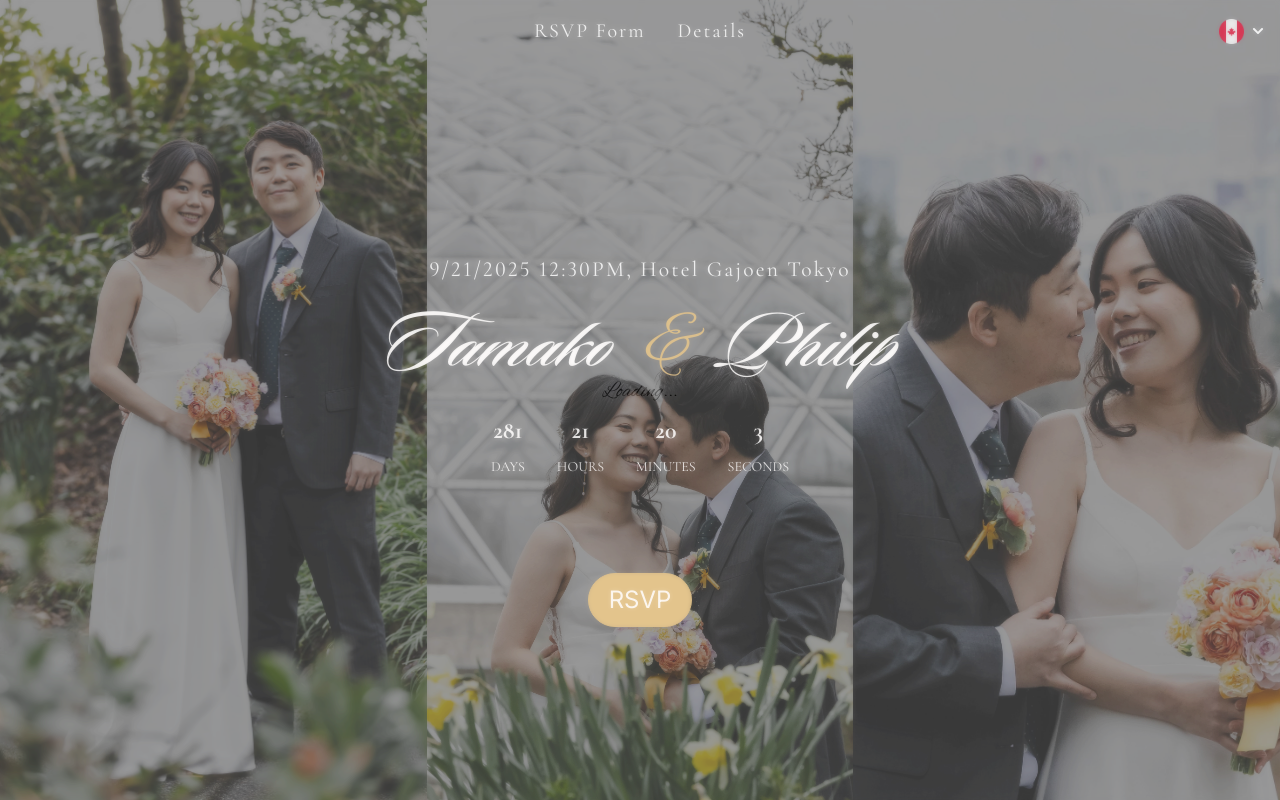
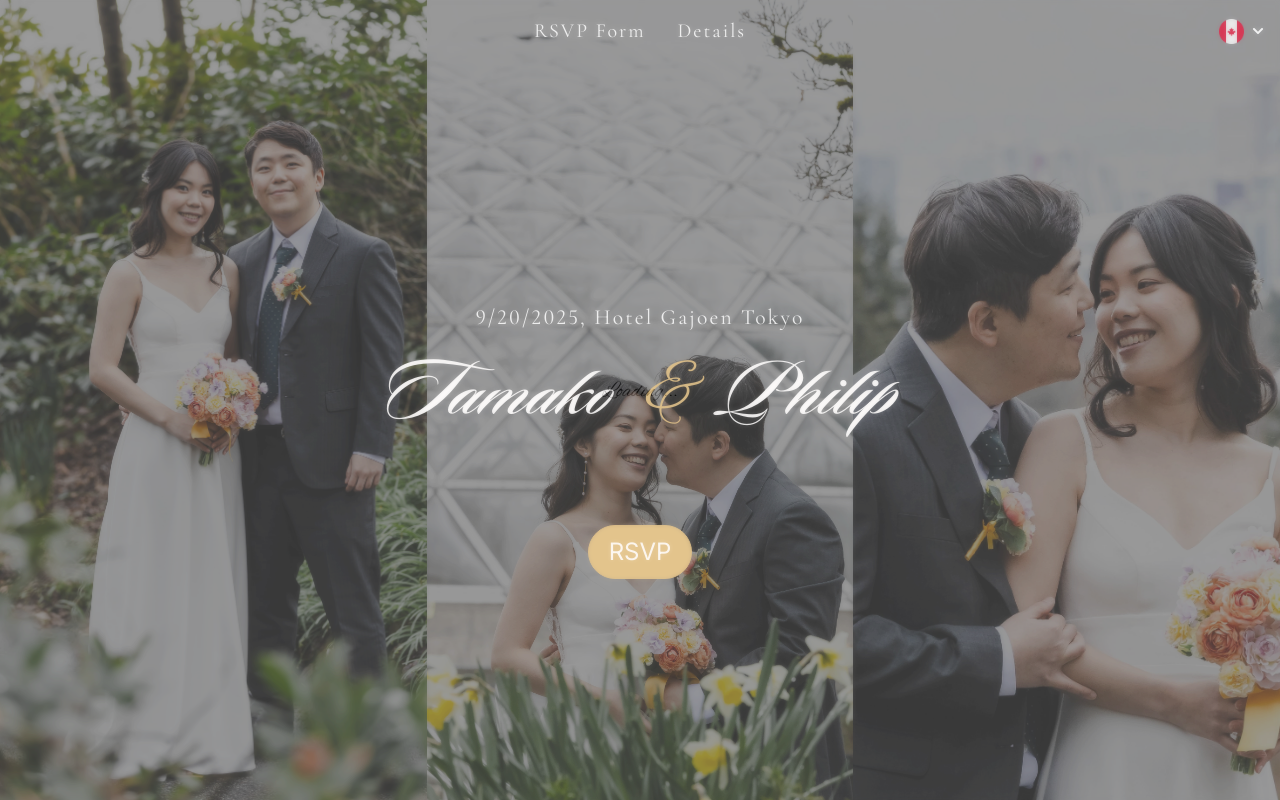
Before and after one commit to chophilip21/wedding_page, a Next.js app: page / in a window 1280 px wide. Shown: the top 800 px of the page. Built offline with nearby package versions, Linux system fonts and the light colour scheme.

Commit message:
move the count down to the bottom

```diff
--- a/src/components/Homepage/InfoSection.js
+++ b/src/components/Homepage/InfoSection.js
@@ -7,11 +7,12 @@
  */
 
 import Link from "next/link";
-import React from "react";
+import React, { useState, useEffect } from "react";
 import Image from "next/image";
 import { motion } from "framer-motion";
 import images from "@/utils/imagesImport";
 import translations from "@/utils/translations";
+import { getCountdown } from "@/utils/countdownHelper";
 
 const InfoSection = ({ language }) => {
   // Framer‑Motion variants
@@ -150,9 +151,69 @@ const InfoSection = ({ language }) => {
             </p>
           </div>
         </div>
+
+        {/* Countdown Section */}
+        <CountdownTimer language={language} />
       </div>
     </section>
   );
 };
 
+const CountdownTimer = ({ language }) => {
+  const [countdown, setCountdown] = useState(null);
+  const [isClient, setIsClient] = useState(false);
+
+  useEffect(() => {
+    setIsClient(true);
+    setCountdown(getCountdown());
+
+    const intervalId = setInterval(() => {
+      setCountdown(getCountdown());
+    }, 1000);
+
+    return () => clearInterval(intervalId);
+  }, []);
+
+  if (!isClient || !countdown) return null;
+
+  const { days, day, hours, hour, minutes, minute, seconds, second } =
+    translations[language].welcome_section;
+
+  if (countdown.message) return null; // Don't show countdown if wedding has passed
+
+  return (
+    <div className="w-full mt-12 text-center">
+      <h5 className="mb-6">
+        {language === 'en' ? 'Counting Down' : language === 'ko' ? '카운트다운' : 'カウントダウン'}
+      </h5>
+      <div className="flex justify-center gap-4 md:gap-8">
+        <div className="flex flex-col items-center">
+          <span className="text-2xl font-bold">{countdown.days}</span>
+          <span className="text-sm">
+            {countdown.days === 1 ? day : days}
+          </span>
+        </div>
+        <div className="flex flex-col items-center">
+          <span className="text-2xl font-bold">{countdown.hours}</span>
+          <span className="text-sm">
+            {countdown.hours === 1 ? hour : hours}
+          </span>
+        </div>
+        <div className="flex flex-col items-center">
+          <span className="text-2xl font-bold">{countdown.minutes}</span>
+          <span className="text-sm">
+            {countdown.minutes === 1 ? minute : minutes}
+          </span>
+        </div>
+        <div className="flex flex-col items-center">
+          <span className="text-2xl font-bold">{countdown.seconds}</span>
+          <span className="text-sm">
+            {countdown.seconds === 1 ? second : seconds}
+          </span>
+        </div>
+      </div>
+    </div>
+  );
+};
+
 export default InfoSection;
--- a/src/components/Homepage/WelcomeSection.js
+++ b/src/components/Homepage/WelcomeSection.js
@@ -16,39 +16,9 @@ import { Link as ScrollLink } from "react-scroll";
 import Tilt from "react-parallax-tilt";
 
 const WelcomeSection = ({ language }) => {
-  const [countdown, setCountdown] = useState(null); // Set initial state as null
-  const [isClient, setIsClient] = useState(false); // Track if we're on the client side, for the countdown delay
-
-  useEffect(() => {
-    setIsClient(true); // This will only be true on the client
-    setCountdown(getCountdown()); // Set the initial countdown state
-
-    const intervalId = setInterval(() => {
-      setCountdown(getCountdown());
-    }, 1000); // Update the countdown every second
-
-    return () => clearInterval(intervalId); // Cleanup on unmount
-  }, []);
-
   // Destructure translation strings
   const { her, him } = translations[language].couple;
-  const {
-    small_text,
-    days,
-    day,
-    hours,
-    hour,
-    minutes,
-    minute,
-    seconds,
-    second,
-    button,
-  } = translations[language].welcome_section;
-
-  // If it's still rendering on the server, don't show the countdown
-  if (!isClient || countdown === null) {
-    return null;
-  }
+  const { small_text, button } = translations[language].welcome_section;
 
   return (
     <section
@@ -57,14 +27,12 @@ const WelcomeSection = ({ language }) => {
     >
       {/* Text Section */}
       <div className="absolute w-full h-full min-h-svh flex flex-col justify-center items-center z-10 gap-0">
-        {!countdown.message && (
         <p
           translate="no"
           className="font-normal text-white tracking-widest mt-20 [font-variant-numeric:lining-nums]"
         >
           {small_text}
         </p>
-        )}
         <Tilt
           glareEnable={false}
           glareColor="#ffffff00"
@@ -84,62 +52,6 @@ const WelcomeSection = ({ language }) => {
           </div>
         </Tilt>
 
-        {countdown.message ? (
-          <div className="absolute bottom-16">
-            <Image
-              src={
-                language === "en"
-                  ? images.curved_en
-                  : language === "it"
-                  ? images.curved_it
-                  : language === "pl"
-                  ? images.curved_pl
-                  : images.curved_en
-              }
-              alt="we did it"
-              width={200}
-              height={200}
-              quality={100}
-              className="relative w-[180px] h-[180px] animate-spin-slow z-[3]"
-            />
-            <div className="w-[55%] h-[55%] border-2 border-gold rounded-full absolute top-1/2 left-1/2 transform -translate-x-1/2 -translate-y-1/2 z-[2]"></div>
-          </div>
-        ) : (
-          <div className="flex justify-center gap-4 md:gap-8 mt-4 text-[#fffdfc]">
-            <div className="flex flex-col justify-center items-center">
-              <h6 translate="no">{countdown.days}</h6>
-              <p translate="no" className="text-sm">
-                {countdown.days === 1 ? day.toUpperCase() : days.toUpperCase()}
-              </p>
-            </div>
-            <div className="flex flex-col justify-center items-center">
-              <h6 translate="no">{countdown.hours}</h6>
-              <p translate="no" className="text-sm">
-                {countdown.hours === 1
-                  ? hour.toUpperCase()
-                  : hours.toUpperCase()}
-              </p>
-            </div>
-            <div className="flex flex-col justify-center items-center">
-              <h6 translate="no">{countdown.minutes}</h6>
-              <p translate="no" className="text-sm">
-                {countdown.minutes === 1
-                  ? minute.toUpperCase()
-                  : minutes.toUpperCase()}
-              </p>
-            </div>
-            <div className="flex flex-col justify-center items-center">
-              <h6 translate="no">{countdown.seconds}</h6>
-              <p translate="no" className="text-sm">
-                {countdown.seconds === 1
-                  ? second.toUpperCase()
-                  : seconds.toUpperCase()}
-              </p>
-            </div>
-          </div>
-        )}
-
-        {!countdown.message && (
         <ScrollLink
           to="rsvp-section"
           smooth={true}
@@ -150,7 +62,6 @@ const WelcomeSection = ({ language }) => {
         >
           {button}
         </ScrollLink>
-        )}
       </div>
 
       {/* Background */}
--- a/src/utils/countdownHelper.js
+++ b/src/utils/countdownHelper.js
@@ -6,7 +6,7 @@
  */
 
 export const getCountdown = () => {
-  const weddingDate = new Date("2025-09-21T12:30:00"); // 21 September 2025, 12:30 PM
+  const weddingDate = new Date("2025-09-20T12:30:00"); // 21 September 2025, 12:30 PM
   //const weddingDate = new Date("2024-09-16T13:20:00"); // Test
 
   const now = new Date(); // Get the current date and time
--- a/src/utils/translations.js
+++ b/src/utils/translations.js
@@ -23,7 +23,7 @@ const translations = {
       music: "Playlist",
     },
     welcome_section: {
-      small_text: "9/21/2025 12:30PM, Hotel Gajoen Tokyo",
+      small_text: "9/20/2025, Hotel Gajoen Tokyo",
       days: "Days",
       day: "Day",
       hours: "Hours",
@@ -293,7 +293,7 @@ const translations = {
       music: "플레이리스트",
     },
     welcome_section: {
-      small_text: "2025/9/21 오후 12시, 호텔 가조엔 도쿄",
+      small_text: "2025/9/20, 호텔 가조엔 도쿄",
       days: "일",
       day: "일",
       hours: "시간",
@@ -562,7 +562,7 @@ const translations = {
       music: "プレイリスト",
     },
     welcome_section: {
-      small_text: "2025/9/21 午後12時 ホテル雅叙園東京",
+      small_text: "2025/9/20 ホテル雅叙園東京",
       days: "日",
       day: "日",
       hours: "時間",
```
Also changed, not shown: 1 other file (tests, documents, lock files or other folders). Lines whose indentation alone changed are shown as unchanged.
